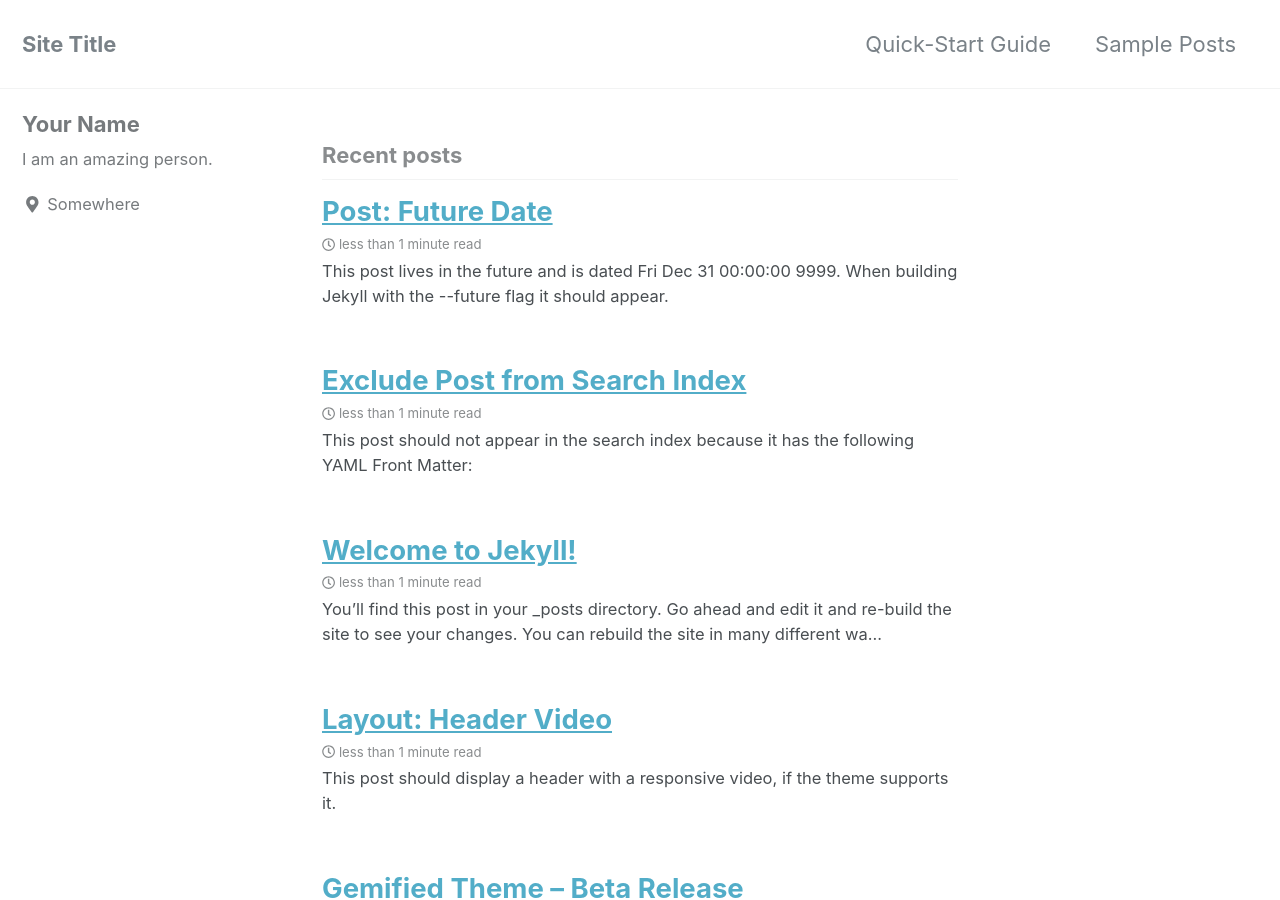
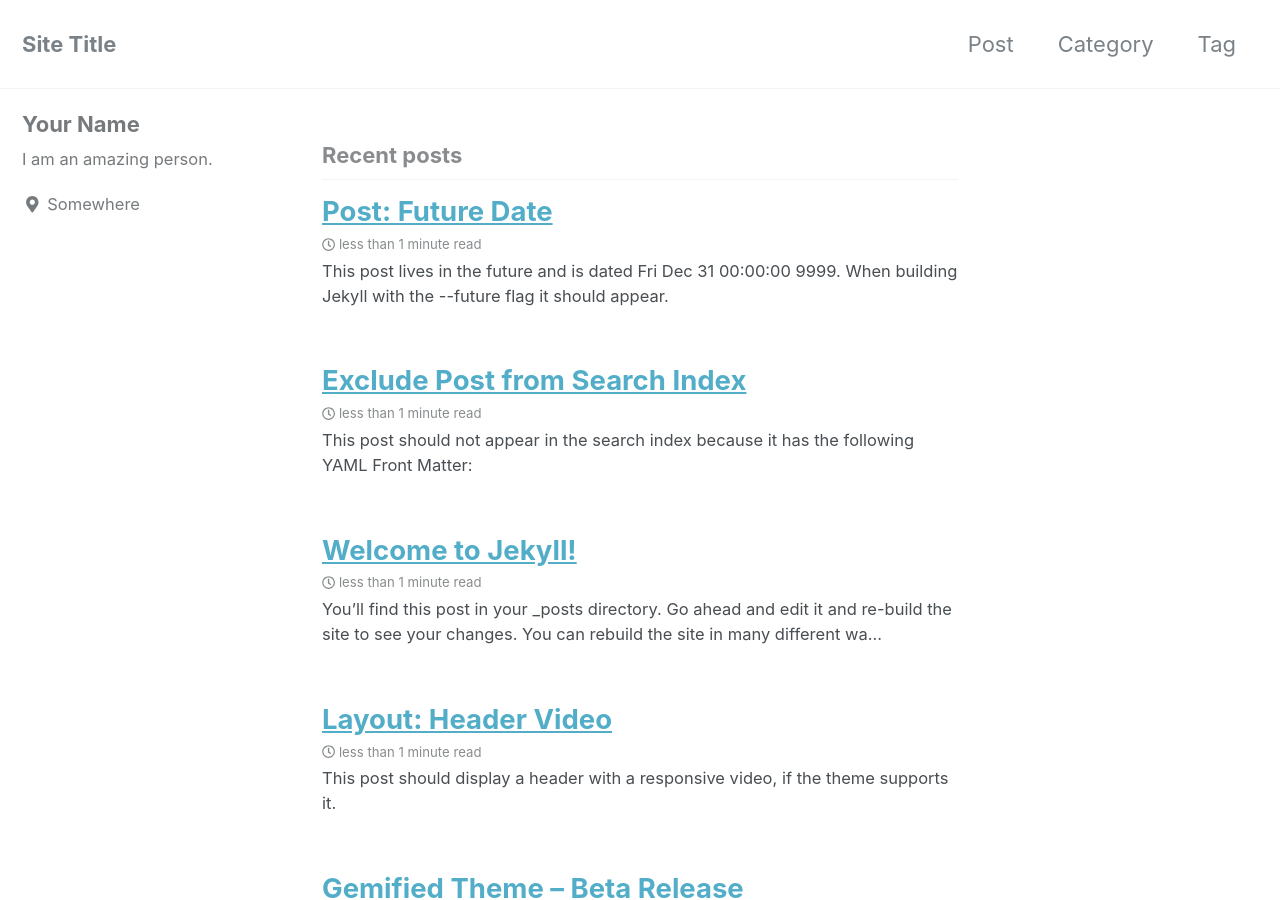
Before and after one commit to sept1022/sept1022.github.io, a Jekyll site: the page built from index.html, in a window 1280 px wide and 900 px high. Built offline with Jekyll 4.4.1, drawn with Linux system fonts in a browser that asks for light colours; cached includes are drawn as plain includes; nearby versions of some CDN libraries; the list of posts is cut into pages by our own code.

Commit message:
navigation

```diff
--- a/_data/navigation.yml
+++ b/_data/navigation.yml
@@ -1,9 +1,11 @@
 # main links
 main:
-  - title: "Quick-Start Guide"
-    url: https://mmistakes.github.io/minimal-mistakes/docs/quick-start-guide/
-  - title: "Sample Posts"
+  - title: "Post"
     url: /year-archive/
+  - title: "Category"
+    url: /categories/
+  - title: "Tag"
+    url: /tags
   # - title: "About"
   #   url: https://mmistakes.github.io/minimal-mistakes/about/
   # - title: "Sample Posts"
```
